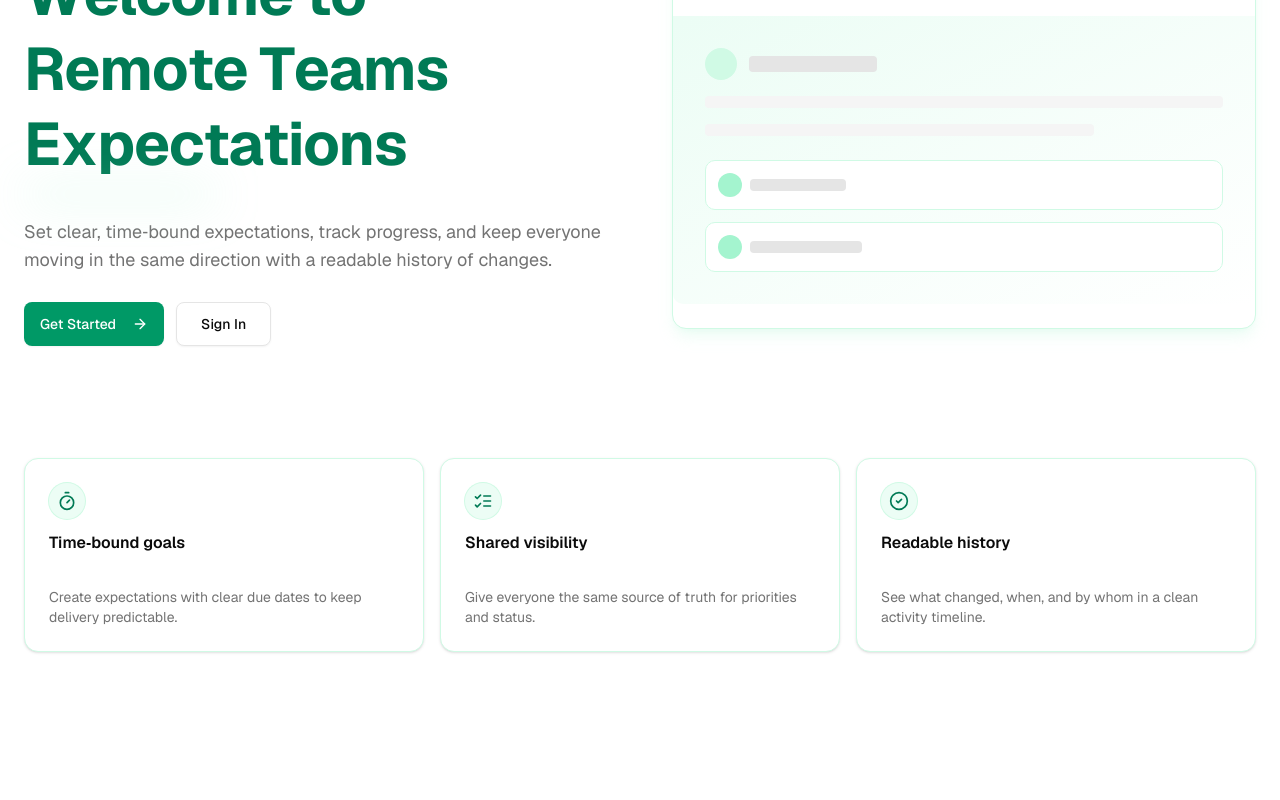
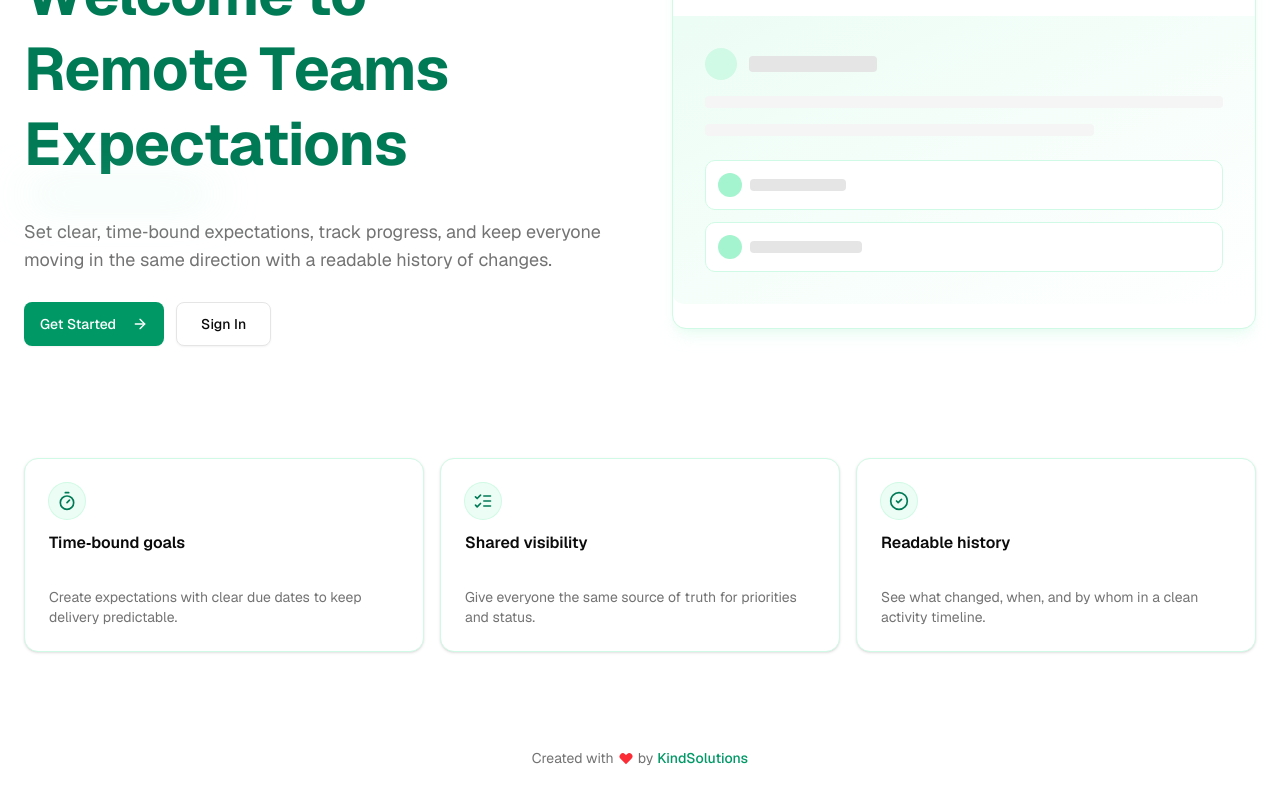
Before and after one commit to kindcreator/awesome-remote-teams-expectations, a Next.js app: page / in a window 1280 px wide. Shown: the part 266-1066 px from the top of the page. Before the commit the page ends 982 px from the top, so only its background shows below. Built offline with nearby package versions, Linux system fonts and the light colour scheme; no server answers.

Commit message:
Add Footer component to homepage and dashboard
Integrated a new Footer component into both the homepage and dashboard pages for consistent branding and information display. This enhances the overall user experience by providing a unified footer across the application.

```diff
--- a/app/dashboard/page.tsx
+++ b/app/dashboard/page.tsx
@@ -9,6 +9,7 @@ import { cn } from "@/lib/utils"
 import HistoryTimeline, { type HistoryItem } from "@/components/history-timeline"
 import ParallaxBackground from "@/components/parallax-background"
 import ExpectationModal from "@/components/expectation-modal"
+import Footer from "@/components/footer"
 import { useExpectations } from '@/hooks/useExpectations'
 
 export default function DashboardPage() {
@@ -94,7 +95,7 @@ export default function DashboardPage() {
       </header>
 
       <main className="relative mx-auto grid w-full max-w-7xl grid-cols-1 gap-6 px-4 py-6 md:grid-cols-[280px_minmax(0,1fr)_360px] lg:gap-8">
-        <nav aria-label="Primary" className="hidden rounded-2xl border bg-white/90 p-4 shadow-sm backdrop-blur md:block">
+        <nav aria-label="Primary" className="hidden h-fit rounded-2xl border bg-white/90 p-4 shadow-sm backdrop-blur md:block">
           <div className="flex items-center gap-3 rounded-xl bg-gradient-to-r from-emerald-50 to-transparent p-3 ring-1 ring-inset ring-emerald-100/60">
             <div className="flex h-9 w-9 items-center justify-center rounded-lg bg-emerald-500 text-white shadow-sm">
               <Target className="h-5 w-5" aria-hidden="true" />
@@ -240,11 +241,7 @@ export default function DashboardPage() {
         </aside>
       </main>
 
-      <footer className="mx-auto w-full max-w-7xl px-4 pb-8">
-        <div className="rounded-xl border bg-white/70 p-3 text-center text-xs text-neutral-500">
-          Keep your team aligned with clear expectations and delivery dates.
-        </div>
-      </footer>
+      <Footer />
     </div>
   )
 }
--- a/app/page.tsx
+++ b/app/page.tsx
@@ -6,6 +6,7 @@ import { Button } from "@/components/ui/button"
 import { Card, CardContent, CardHeader, CardTitle } from "@/components/ui/card"
 import Reveal from "@/components/reveal"
 import AnimatedText from "@/components/animated-text"
+import Footer from "@/components/footer"
 
 export default async function Home() {
   const { userId } = await auth()
@@ -184,6 +185,8 @@ export default async function Home() {
           </Reveal>
         </div>
       </section>
+
+      <Footer />
     </main>
   )
 }
--- /dev/null
+++ b/components/footer.tsx
@@ -0,0 +1,21 @@
+export default function Footer() {
+  return (
+    <footer className="mx-auto w-full max-w-7xl px-4 py-8">
+      <div className="flex items-center justify-center gap-1 text-sm text-neutral-500">
+        <span>Created with</span>
+        <svg className="h-4 w-4 text-red-500" fill="currentColor" viewBox="0 0 20 20">
+          <path fillRule="evenodd" d="M3.172 5.172a4 4 0 015.656 0L10 6.343l1.172-1.171a4 4 0 115.656 5.656L10 17.657l-6.828-6.829a4 4 0 010-5.656z" clipRule="evenodd" />
+        </svg>
+        <span>by</span>
+        <a
+          href="https://kindsolutions.net/"
+          target="_blank"
+          rel="noopener noreferrer"
+          className="font-medium text-emerald-600 hover:text-emerald-700 transition-colors"
+        >
+          KindSolutions
+        </a>
+      </div>
+    </footer>
+  )
+}
```
